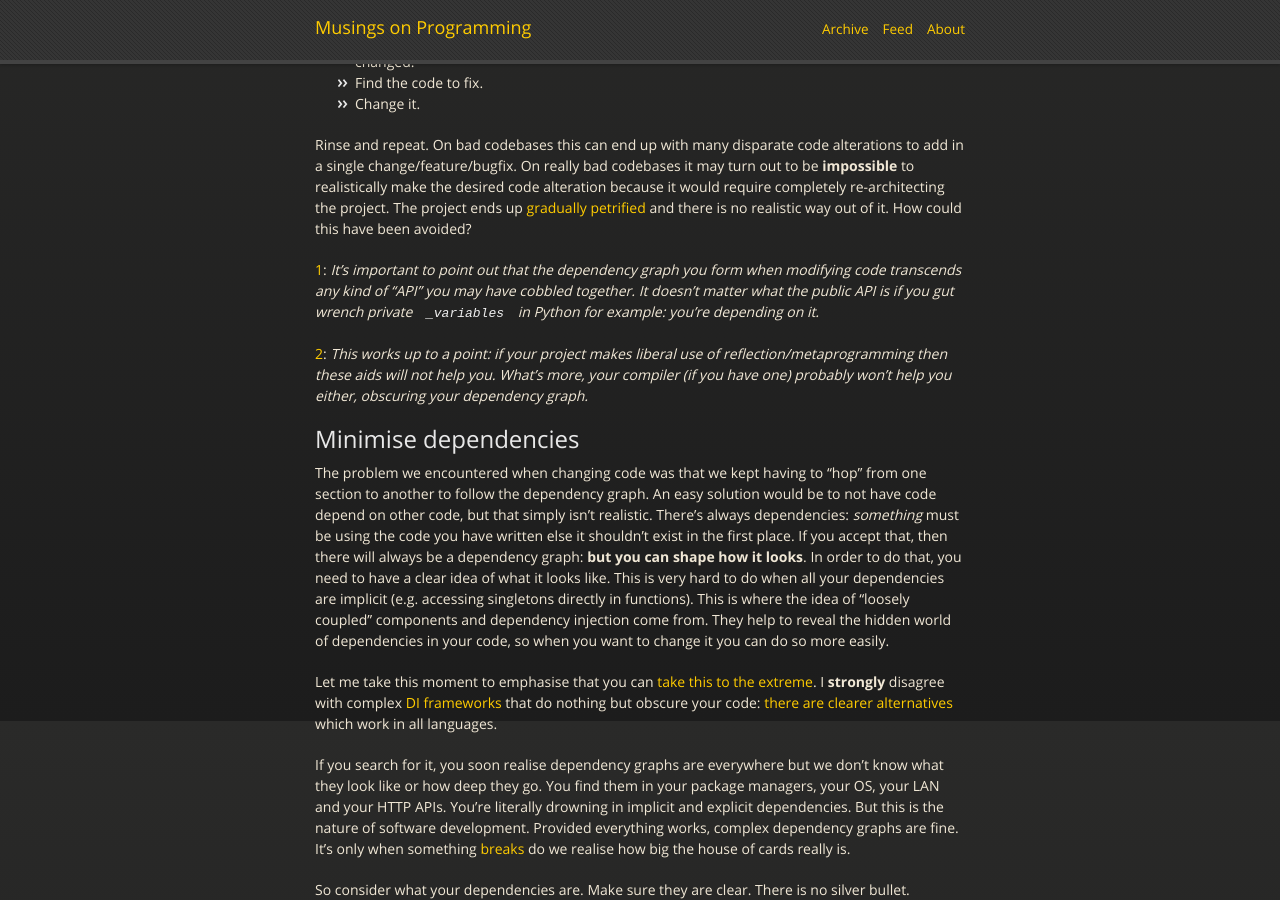
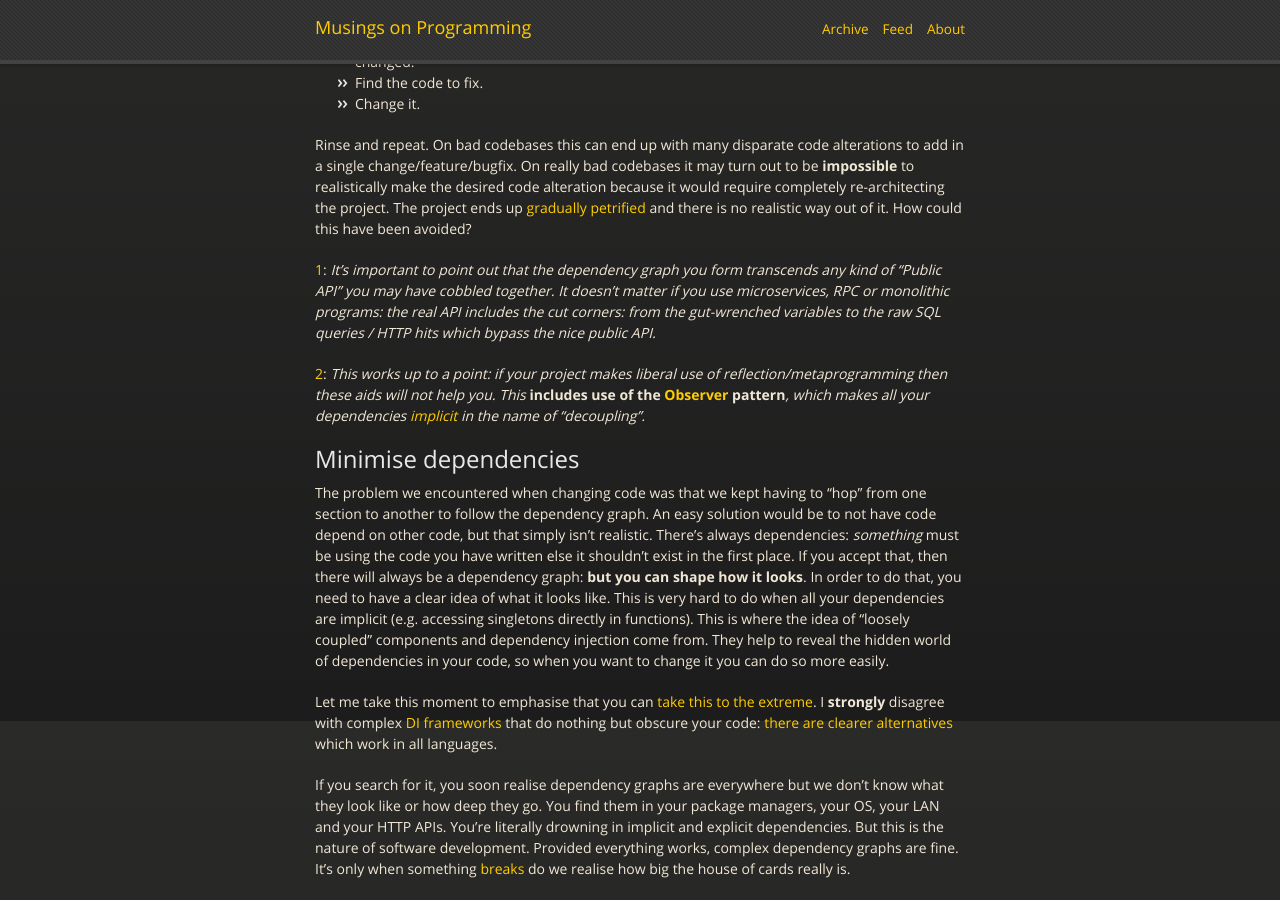
Before and after one commit to kegsay/blog, a Jekyll site: the page built from _posts/2016-11-09-Why-manage-dependencies.md, in a window 1280 px wide and 900 px high, scrolled down 1079 px. Built offline with Jekyll 4.4.1, drawn with Linux system fonts in a browser that asks for light colours; nearby versions of some CDN libraries.

Commit message:
Update 2016-11-09-Why-manage-dependencies.md

```diff
--- a/_posts/2016-11-09-Why-manage-dependencies.md
+++ b/_posts/2016-11-09-Why-manage-dependencies.md
@@ -41,9 +41,9 @@ But this is easy: IDEs often have "Find Usage" functions and there's always grep
 Rinse and repeat. On bad codebases this can end up with many disparate code alterations to add in a single change/feature/bugfix. On really bad codebases it may turn out to be **impossible** to realistically make the desired code alteration because it would require completely re-architecting the project. The project ends up [gradually petrified](http://finalfantasy.wikia.com/wiki/Gradual_Petrify_(status)) and there is no realistic way out of it. How could this have been avoided?
 
 
-<a name="deps">1</a>: *It's important to point out that the dependency graph you form when modifying code transcends any kind of "API" you may have cobbled together. It doesn't matter what the public API is if you gut wrench private `_variables` in Python for example: you're depending on it.*
+<a name="deps">1</a>: *It's important to point out that the dependency graph you form transcends any kind of "Public API" you may have cobbled together. It doesn't matter if you use microservices, RPC or monolithic programs: the real API includes the cut corners: from the gut-wrenched variables to the raw SQL queries / HTTP hits which bypass the nice public API.*
 
-<a name="reflection">2</a>: *This works up to a point: if your project makes liberal use of reflection/metaprogramming then these aids will not help you. What's more, your compiler (if you have one) probably won't help you either, obscuring your dependency graph.*
+<a name="reflection">2</a>: *This works up to a point: if your project makes liberal use of reflection/metaprogramming then these aids will not help you. This* **includes use of the [Observer](https://en.wikipedia.org/wiki/Observer_pattern) pattern***, which makes all your dependencies [implicit](https://en.wikipedia.org/wiki/Implicit_invocation) in the name of "decoupling".*
 
 ## Minimise dependencies
 
```
